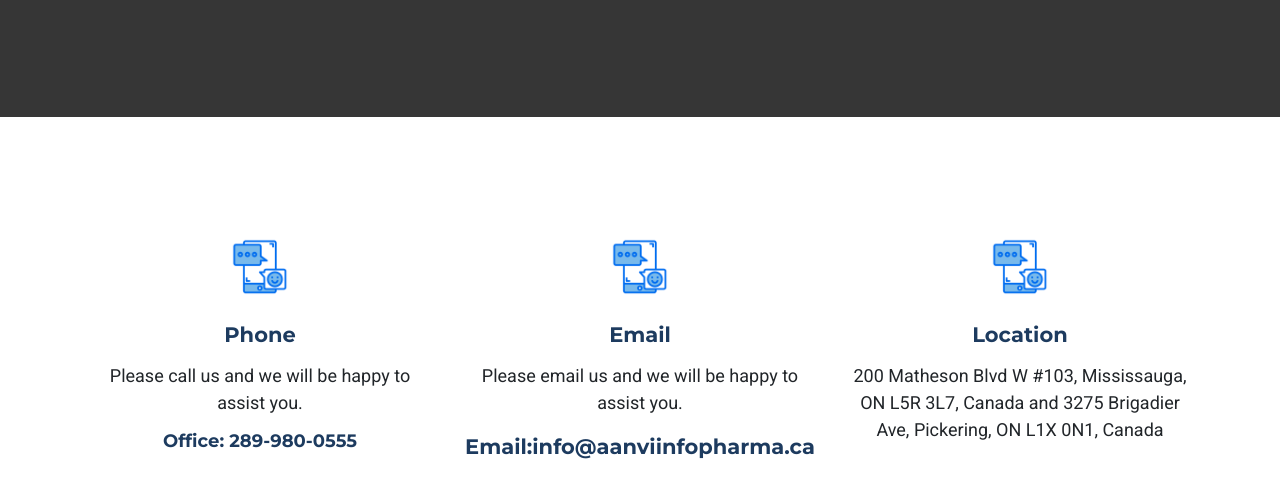
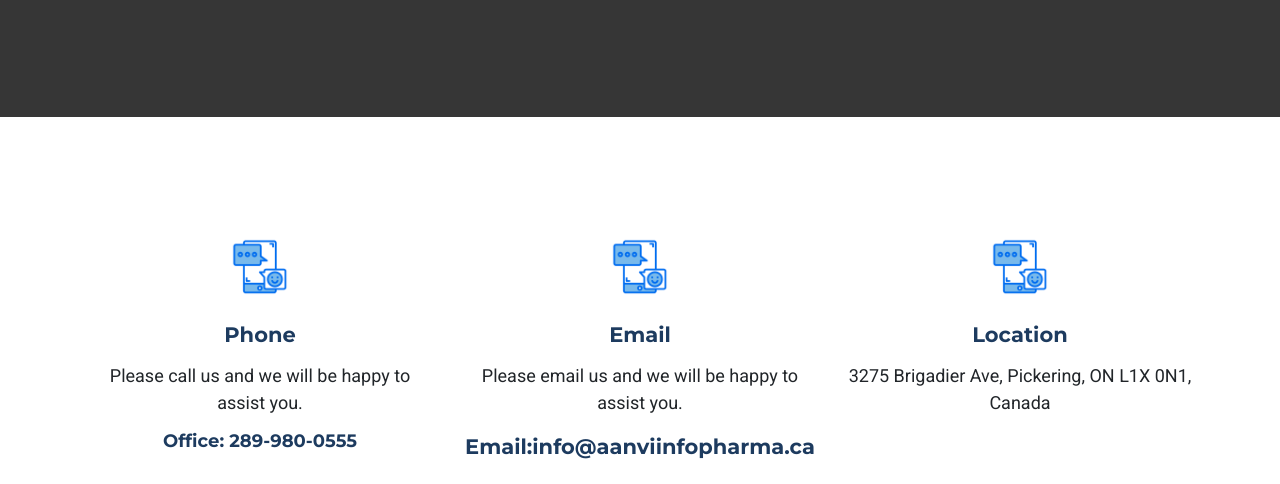
Before and after one commit to vipulkumarpatel/vipulkumarpatel.github.io, a plain HTML site: page contact.html in a window 1280 px wide. Shown: the part 316-800 px from the top of the page. Drawn offline with Linux system fonts and the light colour scheme; files that its build step writes are made by us from their sources; files whose address does not match are found by name.

Commit message:
Update contact.html

```diff
--- a/contact.html
+++ b/contact.html
@@ -149,7 +149,7 @@
                             <div class="single_info">
                                 <img alt="" src="img/icon/mobile_app.png">
                                 <h6 class="heading">Location</h6>
-                                <p>200 Matheson Blvd W #103, Mississauga, ON L5R 3L7, Canada and 3275 Brigadier Ave, Pickering, ON L1X 0N1, Canada</p>
+                                <p>3275 Brigadier Ave, Pickering, ON L1X 0N1, Canada</p>
                              </div>
                         </div>
                     </div>
```
